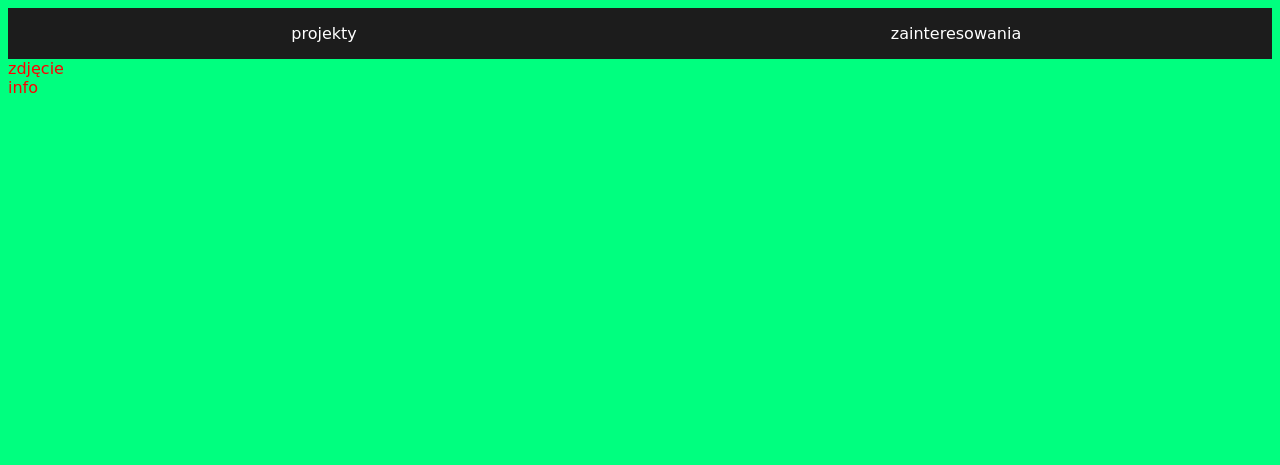
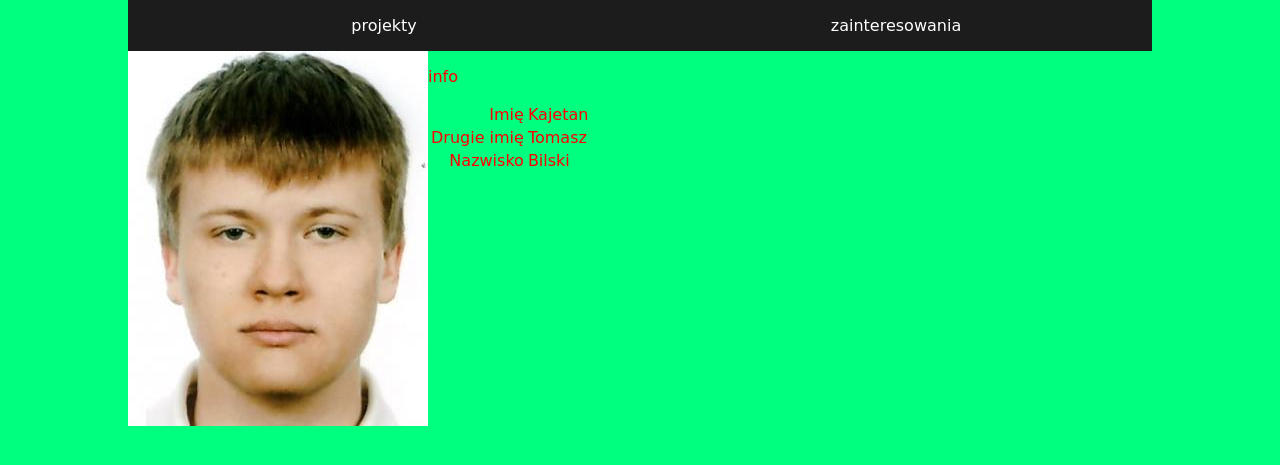
Before and after one commit to ProtossLuigi/studia, a PHP site: page /info.html in a window 1280 px wide. Shown: the top 465 px of the page. Run offline with PHP 8.4, Linux system fonts and the light colour scheme.

Commit message:
more www

```diff
--- a/www/lab1/info.html
+++ b/www/lab1/info.html
@@ -13,11 +13,25 @@
         <li><a href="interests.html">zainteresowania</a></li>
     </ul>
 </nav>
-<section>
-    zdjęcie
-</section>
 <aside>
-    info
+    <img src="indeks.jfif" alt="zdjęcie">
 </aside>
+<article>
+    <p>info</p>
+    <table>
+        <tr>
+            <td style="text-align: right">Imię</td>
+            <td>Kajetan</td>
+        </tr>
+        <tr>
+            <td style="text-align: right">Drugie imię</td>
+            <td>Tomasz</td>
+        </tr>
+        <tr>
+            <td style="text-align: right">Nazwisko</td>
+            <td>Bilski</td>
+        </tr>
+    </table>
+</article>
 </body>
 </html>
--- a/www/lab1/style.css
+++ b/www/lab1/style.css
@@ -6,13 +6,15 @@ body {
     background-color: springgreen;
     font-family: "Comic Sans MS", serif;
     color: red;
+    max-width: 1024px;
+    margin: auto;
 }
 
 nav {
     width: 100%;
 }
 
-ul {
+nav > ul {
     list-style-type: none;
     margin: 0;
     padding: 0;
@@ -20,12 +22,12 @@ ul {
     background-color: #1c1c1c;
 }
 
-li {
+nav > ul > li {
     width: 100%;
     float: left;
 }
 
-li a {
+nav > ul > li a {
     display: block;
     text-align: center;
     padding: 16px;
@@ -33,12 +35,34 @@ li a {
     color: #ffffff;
 }
 
-li a:hover {
+nav > ul > li a:hover {
     background-color: #323232;
 }
 
+aside {
+    width: 100%;
+}
+
+article {
+    width: 100%;
+}
+
+img {
+    object-fit: contain;
+}
+
 @media only screen and (min-width: 600px) {
-    ul {
+    nav > ul {
         display: flex;
     }
+
+    aside {
+        float: left;
+        width: auto;
+    }
+
+    article {
+        float: left;
+        width: auto;
+    }
 }
```
